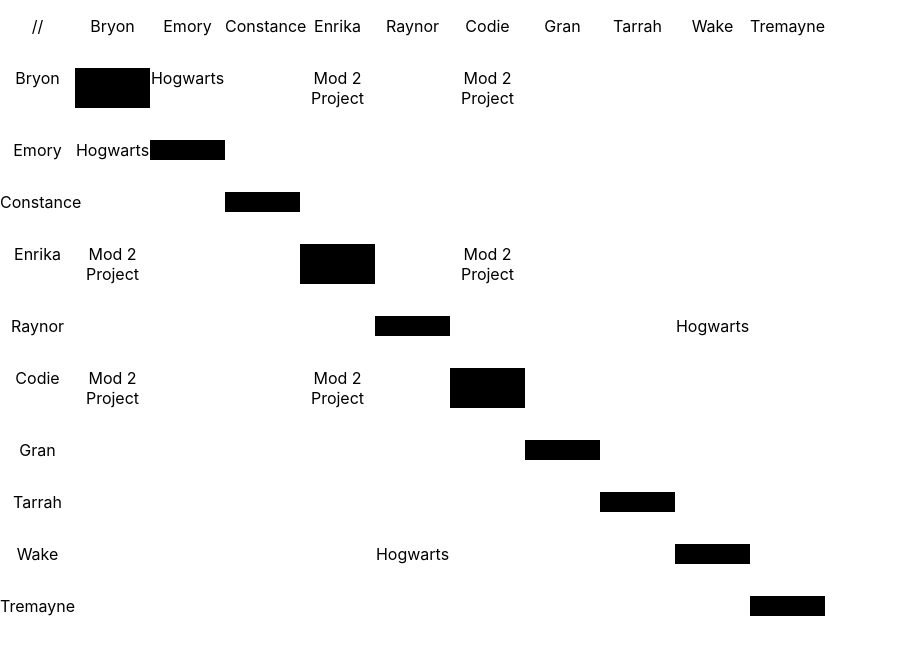
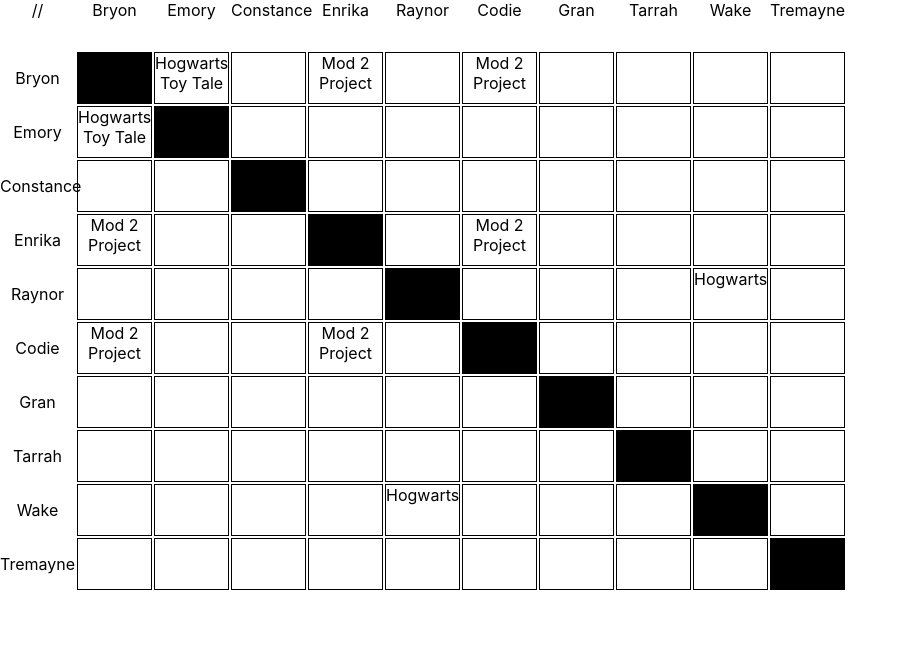
Before and after one commit to canikwe/myCohortTracker-frontend, a React (Create React App) app: page / in a window 1280 px wide. Shown: the top 654 px of the page, without its empty margins (0-908 px from the left). Built offline with nearby package versions, Linux system fonts and the light colour scheme.

Commit message:
Add Cell component

```diff
--- a/src/App.css
+++ b/src/App.css
@@ -10,15 +10,26 @@
 
 .pairs-row {
   display: grid;
+  gap: 2px;
   grid-template-columns: repeat(auto-fill, 75px);
+  grid-template-rows: minmax(50px, 1fr);
 }
 
 .anchor {
   grid-column: 1/2;
 }
 
+.header {
+  grid-column: span 1;
+}
+
+.cell {
+  border: solid black 1px;
+}
+
 .active-student {
   background-color: aquamarine;
+  width: 100%;
 }
 
 .same-student {
--- /dev/null
+++ b/src/components/Cell.js
@@ -0,0 +1,17 @@
+import React, { PureComponent } from 'react'
+
+class Cell extends PureComponent {
+  render(){
+    const { handleClick, classNames, student, index, pairs } = this.props
+    return (
+      <div
+        onClick={() => handleClick(student, index)}
+        className={`cell${classNames(student, index)}`}
+      >
+        { pairs.map(p => <div>{p.name}</div>) }
+      </div>
+    )
+  }
+}
+
+export default Cell
--- a/src/components/Column.js
+++ b/src/components/Column.js
@@ -2,7 +2,7 @@ import React from 'react'
 
 const Column = ({ student, allStudents, handleClick }) => {
   return (
-    <p onClick={() => handleClick(null, allStudents.indexOf(student))}>{student.first_name}</p>
+    <div className='header' onClick={() => handleClick(null, allStudents.indexOf(student))}>{student.first_name}</div>
   )
 }
 
--- a/src/components/Row.js
+++ b/src/components/Row.js
@@ -1,22 +1,27 @@
 import React from 'react'
+import Cell from './Cell'
 
 const Row = ({ student, allStudents, handleClick, activeStudent, crossStudentIndex }) => {
-  console.log(handleClick)
+  console.log(`updating ${student.first_name}`)
 
   const studentIndex = () => allStudents.indexOf(student)
 
   const generateClassNames = (student, i) => {
     if (student === activeStudent) {
-      return 'active-student'
+      return ' active-student'
     }
     if (i === crossStudentIndex) {
-      return 'active-student'
+      return ' active-student'
     }
     if (studentIndex() === i) {
-      return 'same-student'
+      return ' same-student'
     }
+    return ''
   }
 
+  const getPairs = s => {
+    return student.pairs.filter(p => p.second_student_id === s.id)
+  }
 
 
   return (
@@ -26,22 +31,19 @@ const Row = ({ student, allStudents, handleClick, activeStudent, crossStudentInd
         onClick={() => handleClick(student, null)}
       >{student.first_name}
       </p>
-      {allStudents.map((s, i) => (
-        <p
-          key={s.id}
-          onClick={() => handleClick(student, i)}
-          className={generateClassNames(student, i)}
-        >
-          {student.pairs.map(p => {
-            if (p.second_student_id === s.id) {
-              return p.name
-            } else {
-              return ''
-            }
-            })
-          }
-        </p>
+      {allStudents.map((s, i) => {
+        const pairs = getPairs(s, i)
+
+        return (
+          <Cell
+            handleClick={handleClick}
+            classNames={generateClassNames}
+            student={student}
+            index={i}
+            pairs={pairs}
+          />
         )
+      }
       )}
     </>
   )
--- a/src/containers/PairsContainer.js
+++ b/src/containers/PairsContainer.js
@@ -18,13 +18,18 @@ class PairsContainer extends PureComponent {
 
     return (
       <>
-        <header className='pairs-header'>
+        {/* <header className='pairs-header'>
           <p>//</p>
           {
             students.map(s => <Column key={s.id} student={s} allStudents={students} handleClick={this.updateActiveStudent}/>)
           }
-        </header>
+        </header> */}
+
         <section className='pairs-row'>
+                    <div>//</div>
+          {
+            students.map(s => <Column key={s.id} student={s} allStudents={students} handleClick={this.updateActiveStudent}/>)
+          }
           { students.map(s => (
             <Row
               key={s.id}
--- a/src/helper/data.json
+++ b/src/helper/data.json
@@ -23,6 +23,12 @@
         "first_student_id": 1,
         "second_student_id": 6,
         "name": "Mod 2 Project"
+      },
+      {
+        "id": 11,
+        "first_student_id": 1,
+        "second_student_id": 2,
+        "name": "Toy Tale"
       }
     ]
   },
@@ -38,6 +44,12 @@
         "first_student_id": 2,
         "second_student_id": 1,
         "name": "Hogwarts"
+      },
+      {
+        "id": 10,
+        "first_student_id": 2,
+        "second_student_id": 1,
+        "name": "Toy Tale"
       }
     ]
   },
```
